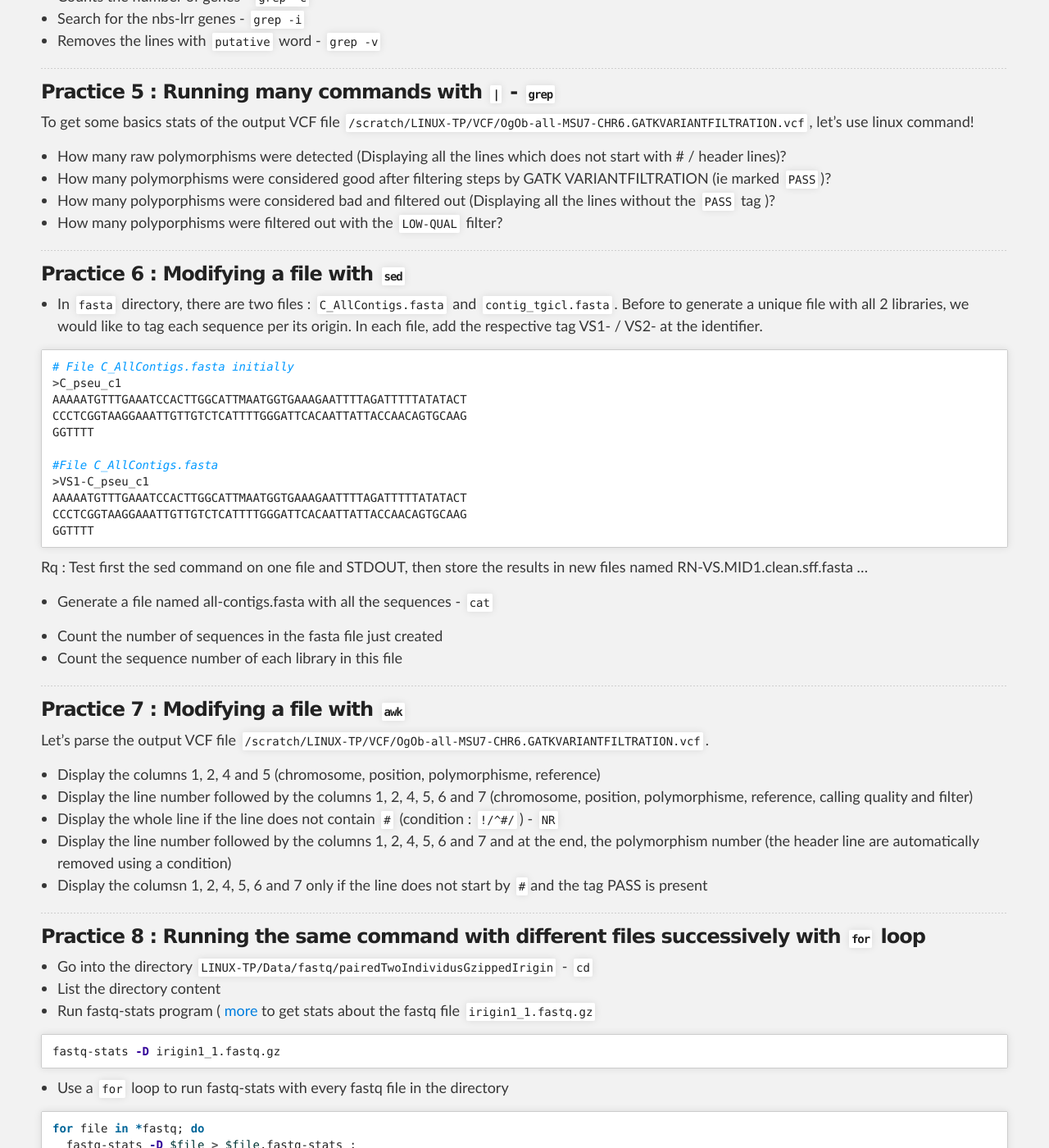
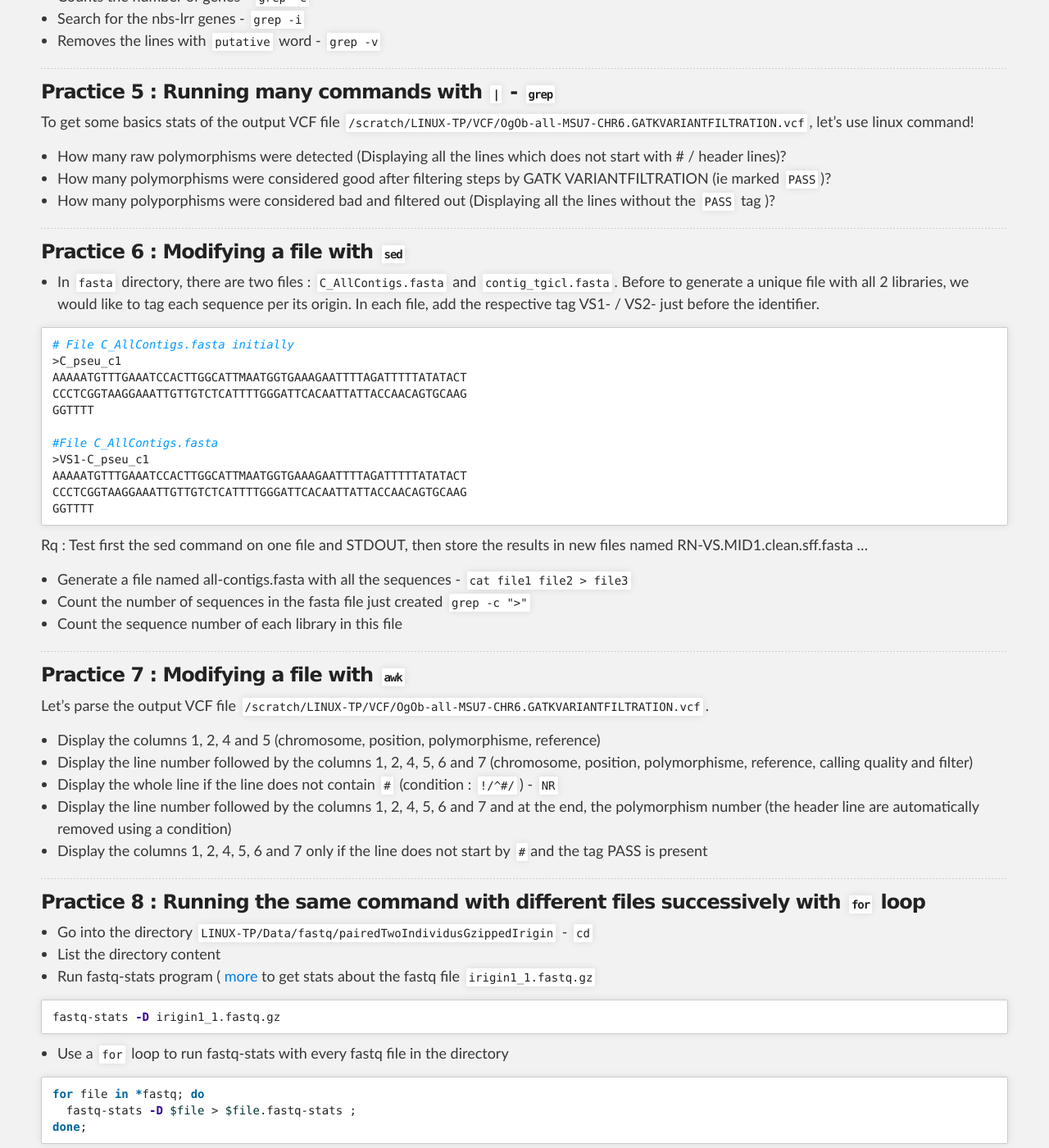
Before and after one commit to SouthGreenPlatform/trainings, a Jekyll site: the page built from _pages/linux/linuxPracticeJedi.md, in a window 1280 px wide and 1400 px high, scrolled down 2051 px. Shown: the whole window at 82% size. Built offline with Jekyll 4.4.1, drawn with Linux system fonts in a browser that asks for light colours; nearby versions of some CDN libraries; some of the changed text lies outside the part shown.

Commit message:
Update linuxPracticeJedi.md

```diff
--- a/_pages/linux/linuxPracticeJedi.md
+++ b/_pages/linux/linuxPracticeJedi.md
@@ -91,7 +91,7 @@ wget gff_url
 
 * After checking the content of your current directory, what have you done with the `wget` command?
 * Displays the firts and lasts line of the gff file - `head`, `tail`
-* Prints the number of lines with the word `gene` in the gff file - `grep`
+* Prints the number of lines with the word `gene` in the gff file - `grep -P`
 * Counts the number of genes - `grep -c`
 * Search for the nbs-lrr genes - `grep -i`
 * Removes the lines with `putative` word - `grep -v`
@@ -104,14 +104,13 @@ To get some basics stats of the output VCF file `/scratch/LINUX-TP/VCF/OgOb-all-
 * How many raw polymorphisms were detected (Displaying all the lines which does not start with # / header lines)?
 * How many polymorphisms were considered good after filtering steps by GATK VARIANTFILTRATION (ie marked `PASS`)?
 * How many polyporphisms were considered bad and filtered out (Displaying all the lines without the `PASS` tag )?
-* How many polyporphisms were filtered out with the `LOW-QUAL` filter?
 
 -----------------------
 
 <a name="practice-6"></a>
 ### Practice 6 : Modifying a file with `sed`
 
-* In `fasta` directory, there are two files : `C_AllContigs.fasta` and `contig_tgicl.fasta`. Before to generate a unique file with all 2 libraries, we would like to tag each sequence per its origin. In each file, add the respective tag VS1- / VS2- at the identifier.
+* In `fasta` directory, there are two files : `C_AllContigs.fasta` and `contig_tgicl.fasta`. Before to generate a unique file with all 2 libraries, we would like to tag each sequence per its origin. In each file, add the respective tag VS1- / VS2- just before the identifier.
 
 {% highlight bash %}
 # File C_AllContigs.fasta initially
@@ -129,9 +128,8 @@ GGTTTT
 
 Rq : Test first the sed command on one file and STDOUT, then store the results in new files named RN-VS.MID1.clean.sff.fasta …
 
-* Generate a file named all-contigs.fasta with all the sequences - `cat`
-
-* Count the number of sequences in the fasta file just created
+* Generate a file named all-contigs.fasta with all the sequences - `cat file1 file2 > file3`
+* Count the number of sequences in the fasta file just created `grep -c ">" `
 * Count the sequence number of each library in this file
 
 -----------------------
@@ -143,7 +141,7 @@ Let's parse the output VCF file `/scratch/LINUX-TP/VCF/OgOb-all-MSU7-CHR6.GATKVA
 * Display the line number followed by the columns 1, 2, 4, 5, 6 and 7  (chromosome, position, polymorphisme, reference, calling quality and filter)
 * Display the whole line if the line does not contain `#` (condition : `!/^#/`) - `NR`
 * Display the line number followed by the columns 1, 2, 4, 5, 6 and 7  and at the end, the polymorphism number (the header line are automatically removed using a condition)
-* Display the columsn 1, 2, 4, 5, 6 and 7 only if the line does not start by `#`and the tag PASS is present
+* Display the columns 1, 2, 4, 5, 6 and 7 only if the line does not start by `#`and the tag PASS is present
 
 -----------------------
 
```
Also changed, not shown: other parts of _pages/linux/linuxPracticeJedi.md (+1 -1 lines).
